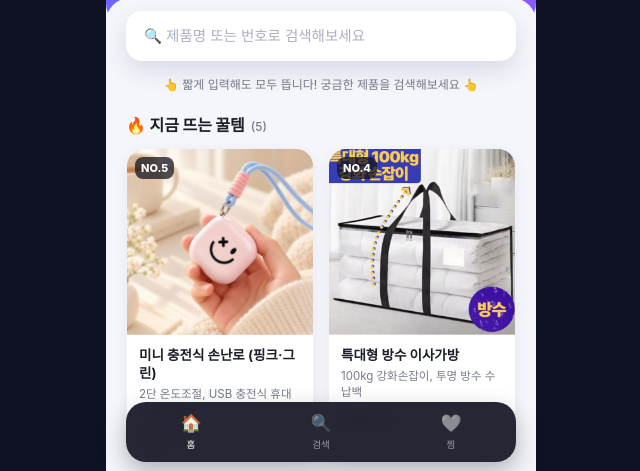
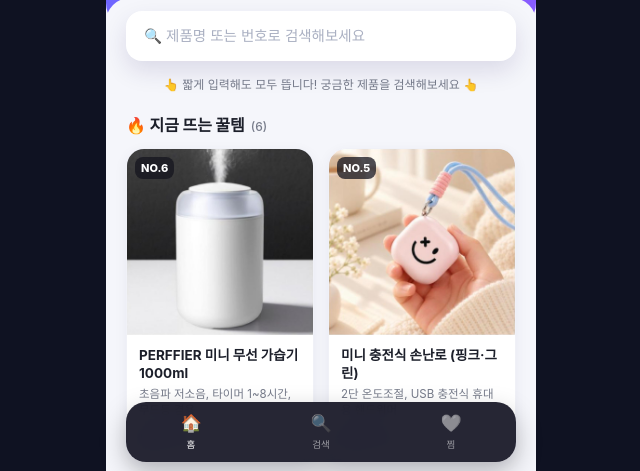
Before and after one commit to sehwan50593/igw-bio, a plain HTML site: page index.html in a window 1280 px wide. Shown: the part 324-795 px from the top of the page, without its empty margins (319-959 px from the left). Drawn offline with Linux system fonts and the light colour scheme.

Commit message:
Add product 6: mini wireless humidifier
Co-Authored-By: Claude Sonnet 5.5 <noreply@anthropic.com>

```diff
--- a/index.html
+++ b/index.html
@@ -272,6 +272,14 @@
   // img: 실제 상품 사진 경로 (없으면 emoji로 대체 표시)
   const products = [
     {
+      id: 6,
+      name: "PERFFIER 미니 무선 가습기 1000ml",
+      desc: "초음파 저소음, 타이머 1~8시간, 무드등 겸용",
+      emoji: "💧",
+      img: "assets/product-6.jpg",
+      link: "https://link.coupang.com/a/igBx9Mxp3Q"
+    },
+    {
       id: 5,
       name: "미니 충전식 손난로 (핑크·그린)",
       desc: "2단 온도조절, USB 충전식 휴대용 핸드워머",
```
Also changed, not shown: assets/product-6.jpg (added).
